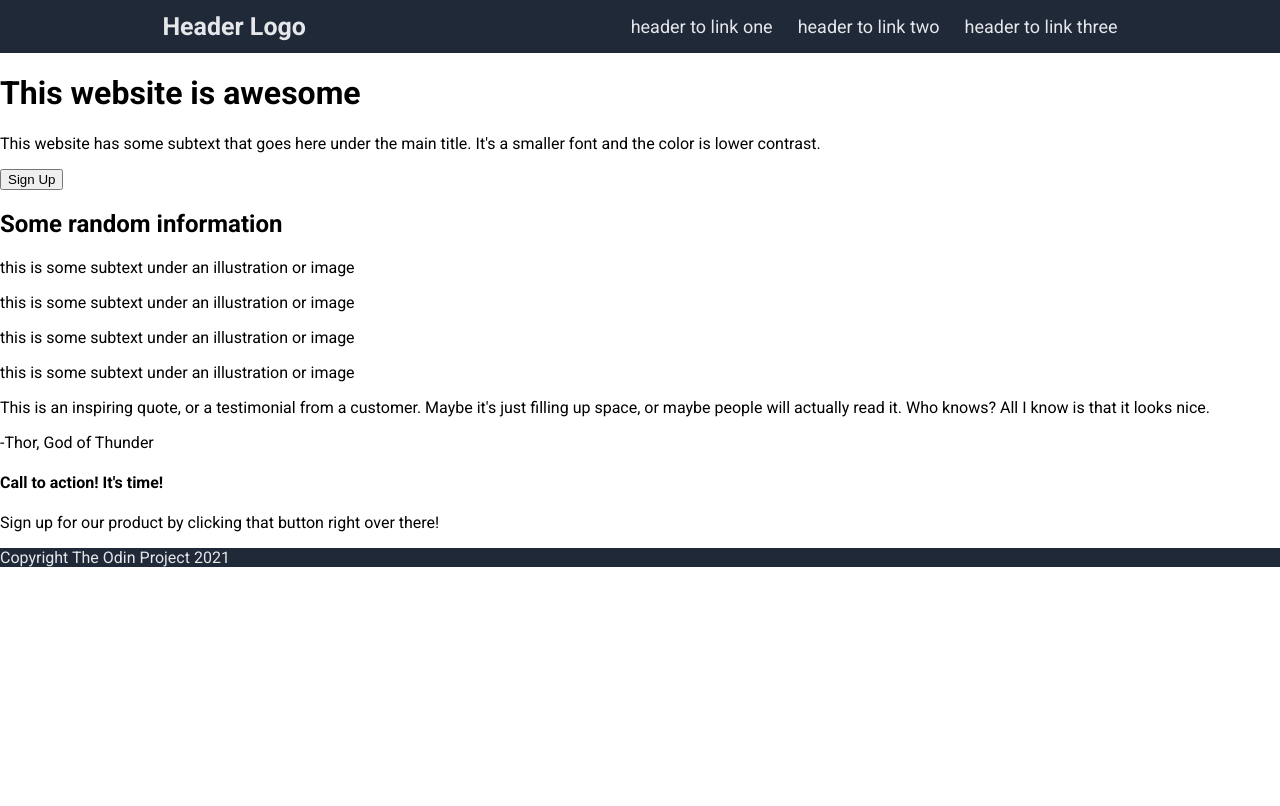
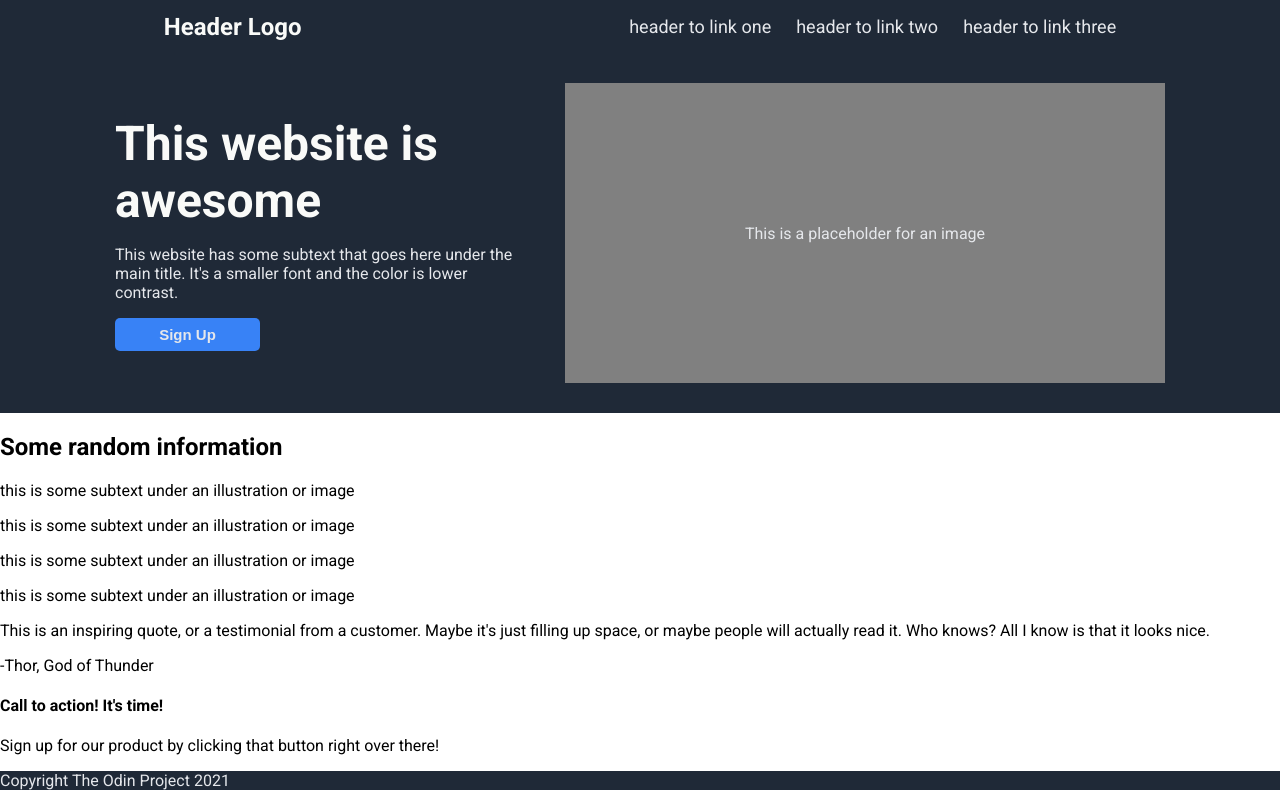
Before and after one commit to oceansf/top-landing-page, a plain HTML site: page index.html in a window 1280 px wide. Drawn offline with Linux system fonts and the light colour scheme.

Commit message:
Finish styling hero section
Use flexbox to center hero content and adjust dimensions for each flex item.

```diff
--- a/index.html
+++ b/index.html
@@ -19,10 +19,12 @@
         </ul>
     </div>
     <div class="hero-section">
-        <h1 class="hero-title">This website is awesome</h1>
-        <p class="hero-subtext">This website has some subtext that goes here under the main title. It's a smaller font and the color is lower contrast.</p>
-        <button>Sign Up</button>
-        <img class="hero-image" src="" alt="">
+        <div class="hero-left">
+            <h1 class="hero-title">This website is awesome</h1>
+            <p class="hero-subtext">This website has some subtext that goes here under the main title. It's a smaller font and the color is lower contrast.</p>
+            <button class="hero-button">Sign Up</button>
+        </div>
+        <div class="placeholder-image">This is a placeholder for an image</div>
     </div>
     <div class="info-section">
         <h2>Some random information</h2>
--- a/style.css
+++ b/style.css
@@ -23,8 +23,8 @@ a {
 }
 
 .logo-text {
-    color: #E5E7EB;
-    font-size: 25px;
+    color: #F9FAF8;
+    font-size: 24px;
     font-weight: bold;
 }
 
@@ -33,6 +33,52 @@ a {
     gap: 25px;
 }
 
+.hero-section {
+    background-color: #1f2937;
+    height: 45vh;
+    display: flex;
+    justify-content: center;
+    align-items: center;
+    gap: 50px;
+}
+
+.hero-left {
+    width: 400px;
+}
+
+.hero-title {
+    color: #F9FAF8;
+    font-size: 48px;
+    font-weight: bolder;
+    margin: 0;
+}
+
+.hero-subtext {
+    color: #E5E7EB;
+}
+
+.hero-button {
+    background-color: #3882F6;
+    color: #E5E7EB;
+    border: none;
+    font-size: 15px;
+    font-weight: bolder;
+    border-radius: 5px;
+    width: 145px;
+    padding: 8px 0;
+}
+
+.placeholder-image {
+    color: #E5E7EB;
+    background-color: gray;
+    width: 600px;
+    height: 300px;
+    text-align: center;
+    align-content: center;
+}
+
+
+
 .footer {
     background-color: #1f2937;
 }
```
